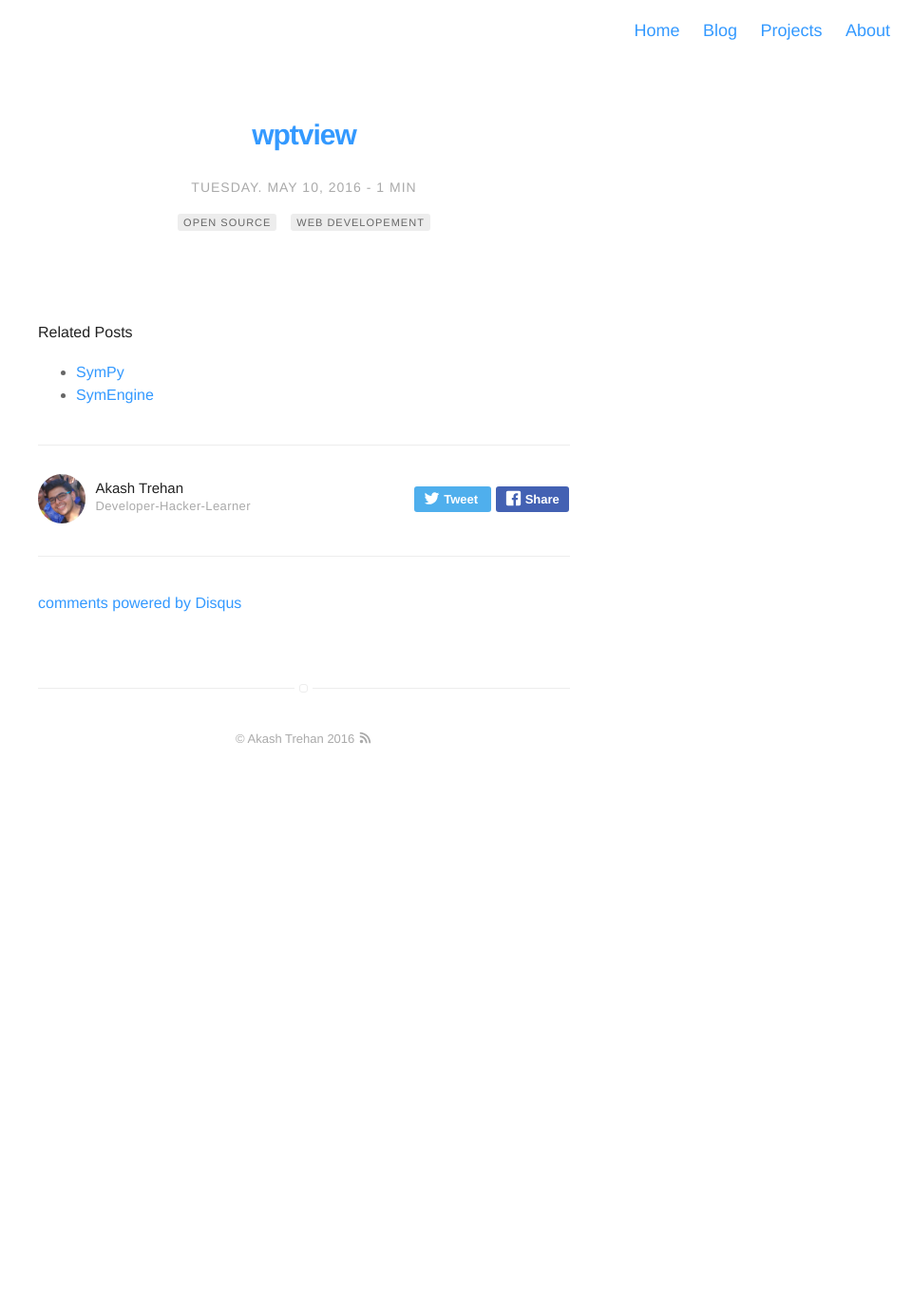
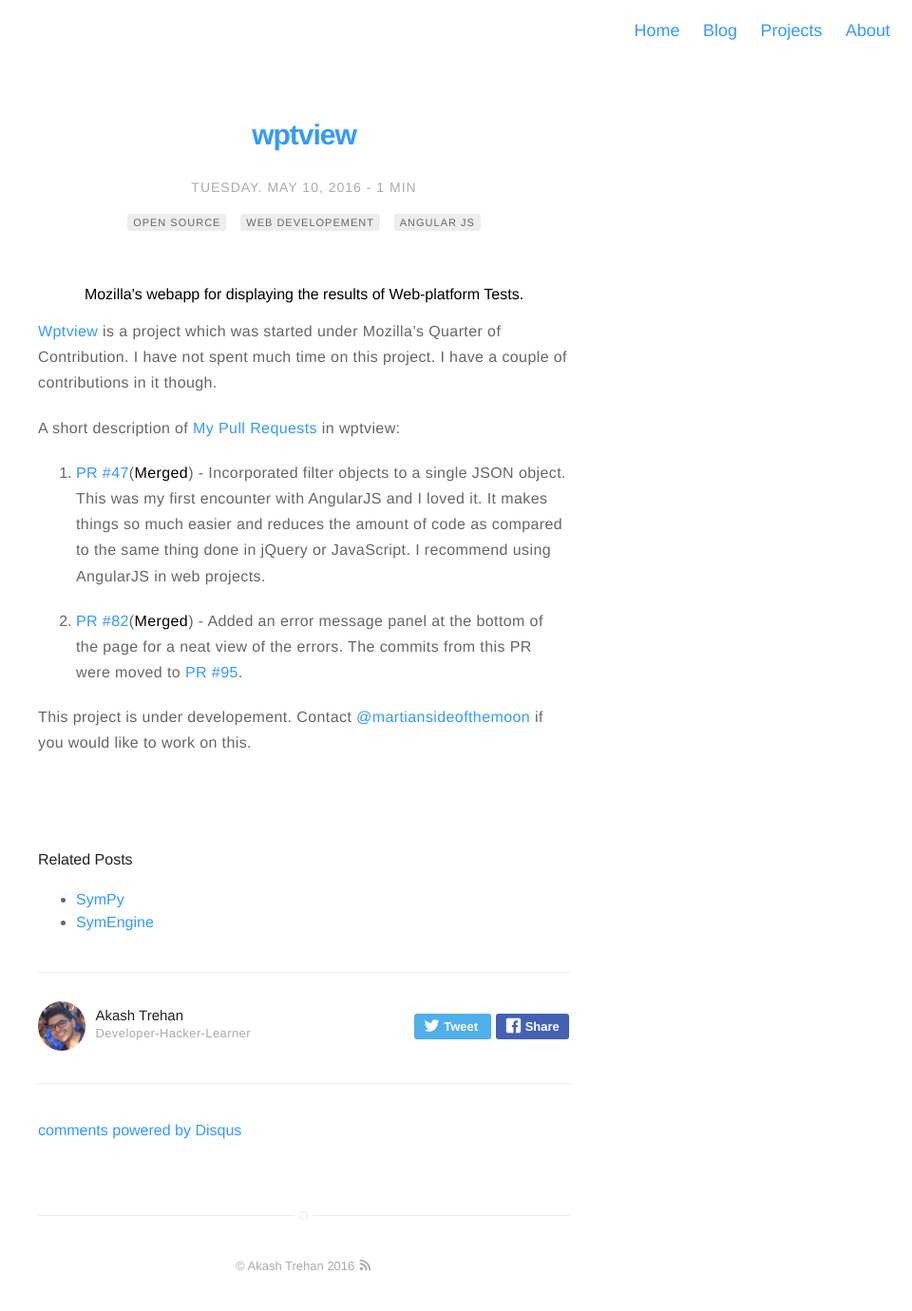
Before and after one commit to CodeMaxx/CodeMaxx.github.io, a Jekyll site: the page built from _posts/2016-05-10-wptview.md, in a window 1280 px wide. Shown: the whole page at 95% size, without its empty margins (320-1280 px from the left). Built offline with Jekyll 4.4.1, drawn with Linux system fonts in a browser that asks for light colours; comment, search, counter and statistics services are not loaded; before the commit the page ends 900 px from its top, so only the background shows below that.

Commit message:
Update wptview

```diff
--- a/_posts/2016-05-10-wptview.md
+++ b/_posts/2016-05-10-wptview.md
@@ -5,6 +5,19 @@
 tag:
 - Open Source
 - Web Developement
+- Angular JS
 projects: true
 description: "Web Platform Test Viewer"
 ---
+
+<center>Mozilla's webapp for displaying the results of Web-platform Tests.</center>
+
+[Wptview](https://github.com/mozilla/wptview/) is a project which was started under Mozilla's Quarter of Contribution. I have not spent much time on this project. I have a couple of contributions in it though.
+
+A short description of [My Pull Requests](https://github.com/mozilla/wptview/pulls?utf8=%E2%9C%93&q=is%3Apr+is%3Aclosed+author%3ACodeMaxx) in wptview:
+
+1. [PR #47](https://github.com/mozilla/wptview/pull/47)(**Merged**) - Incorporated filter objects to a single JSON object. This was my first encounter with AngularJS and I loved it. It makes things so much easier and reduces the amount of code as compared to the same thing  done in jQuery or JavaScript. I recommend using AngularJS in web projects.
+
+2. [PR #82](https://github.com/mozilla/wptview/pull/82)(**Merged**) - Added an error message panel at the bottom of the page for a neat view of the errors. The commits from this PR were moved to [PR #95](https://github.com/mozilla/wptview/pull/95).
+
+This project is under developement. Contact [@martiansideofthemoon](https://github.com/martiansideofthemoon) if you would like to work on this.
```
